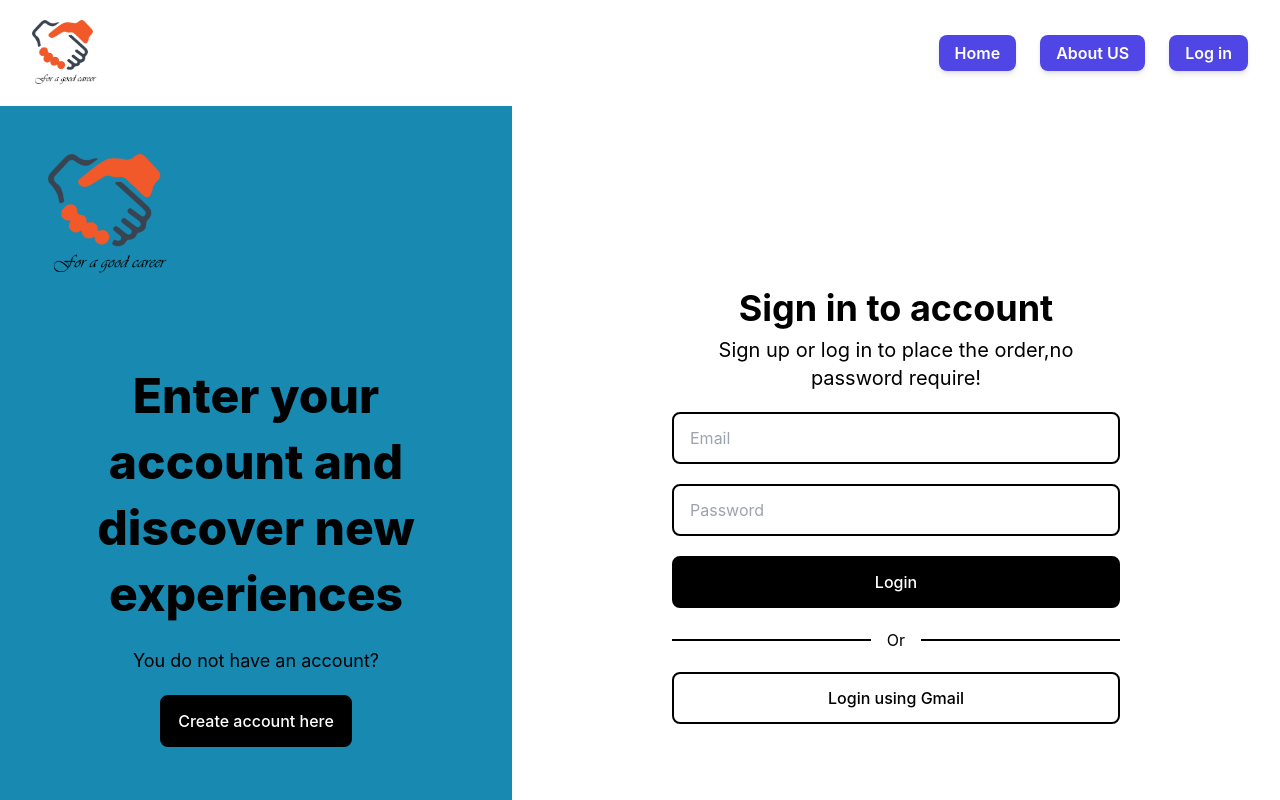
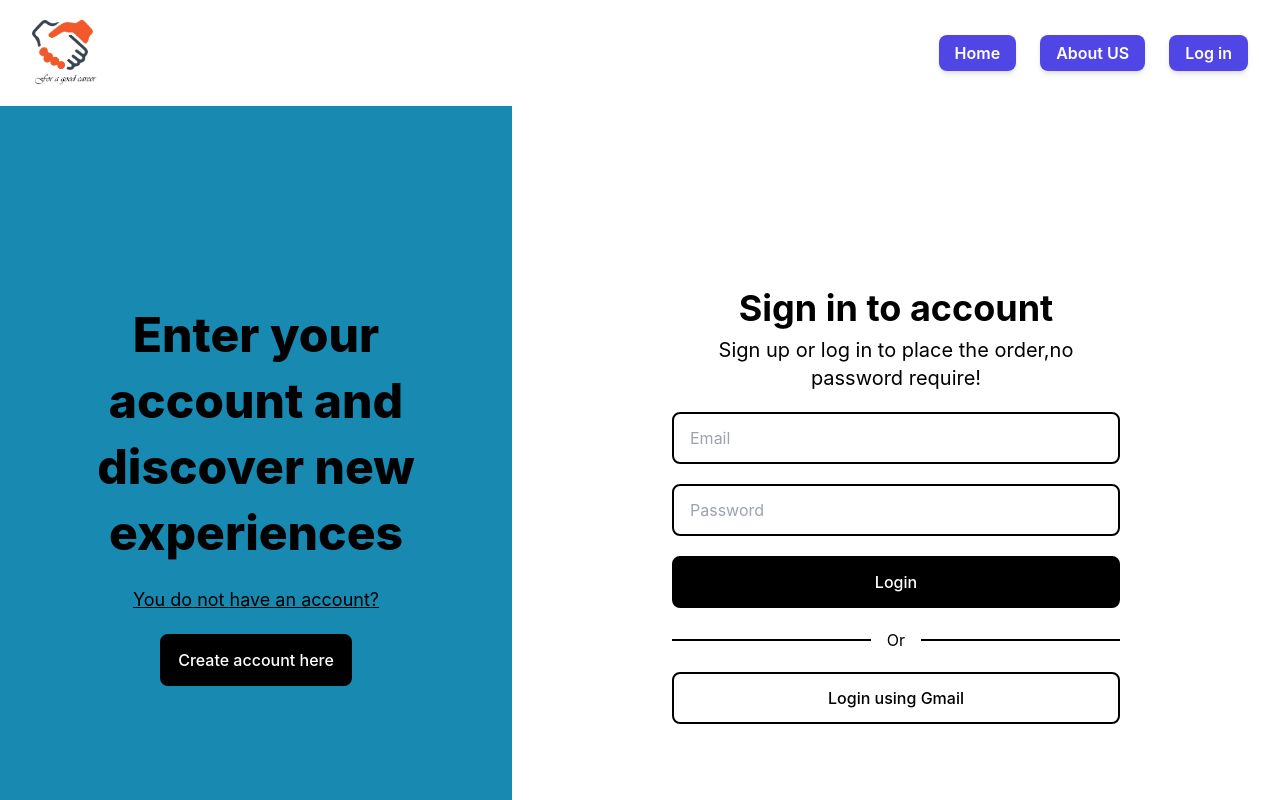
Before and after one commit to Ashraf-Khabar/ENSAT_Internship, a React (Create React App) app in the folder client/: page /login in a window 1280 px wide. Built offline with nearby package versions, Linux system fonts and the light colour scheme; no server answers.

Commit message:
Update Login.js

```diff
--- a/client/src/components/Login.js
+++ b/client/src/components/Login.js
@@ -35,15 +35,12 @@ const Login = ({setUserId}) => {
                 <div
                     className='hidden lg:flex flex-col justify-between bg-[#1889B0] lg:p-8 xl:p-12 lg:max-w-sm xl:max-w-lg'>
                     <div className="flex items-center justify-start space-x-3">
-                        <Link to="/" className="font-medium text-xl">
-                            <img src={appLogo} style={{ width: '120px', height: 'px' }}  alt="logo"/>
-                        </Link>
                     </div>
                     <div className='space-y-5'>
                         <h1 className="lg:text-3xl xl:text-5xl xl:leading-snug font-extrabold">Enter your account and
                             discover new
                             experiences</h1>
-                        <p className="text-lg">You do not have an account?</p>
+                        <p className="text-lg text-decoration: underline">You do not have an account?</p>
                         <button>
                             <Link to="/register"
                                   className="inline-block flex-none px-4 py-3 border-2 rounded-lg font-medium border-black bg-black text-white">
```
